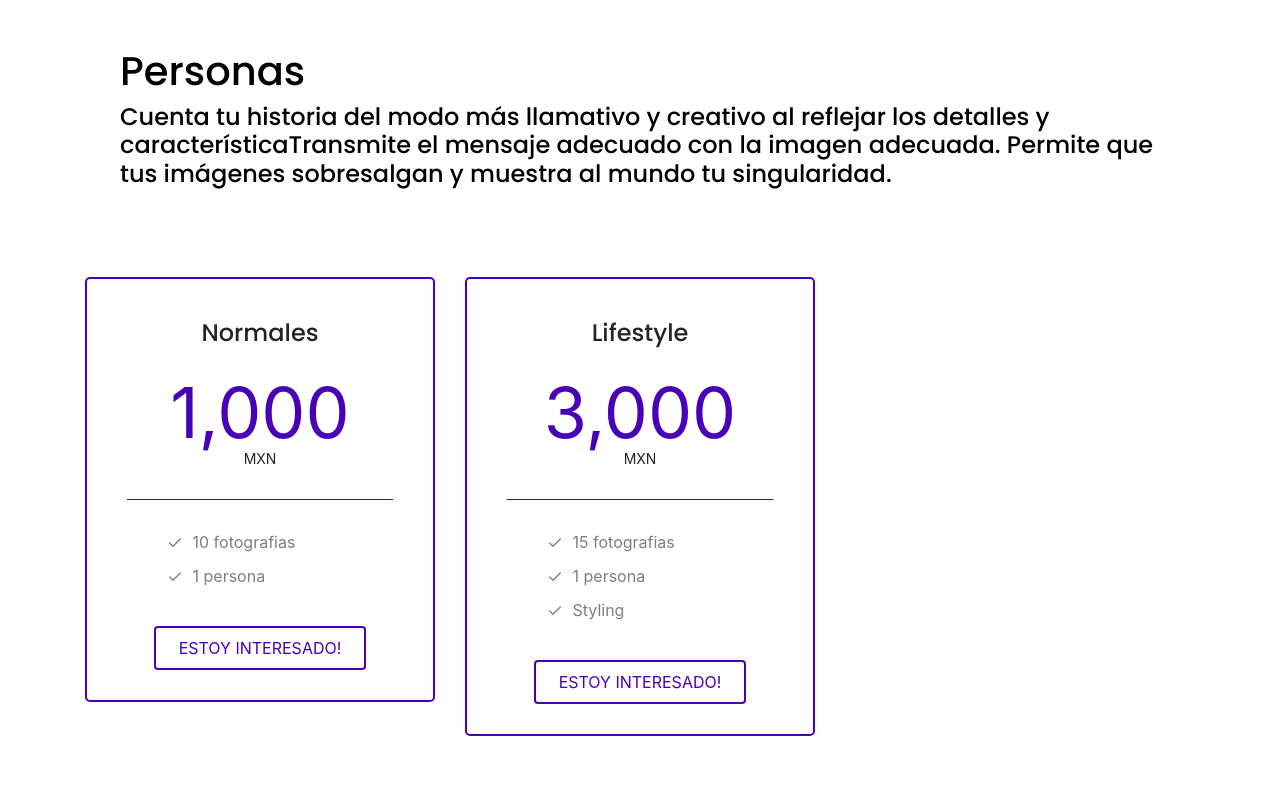
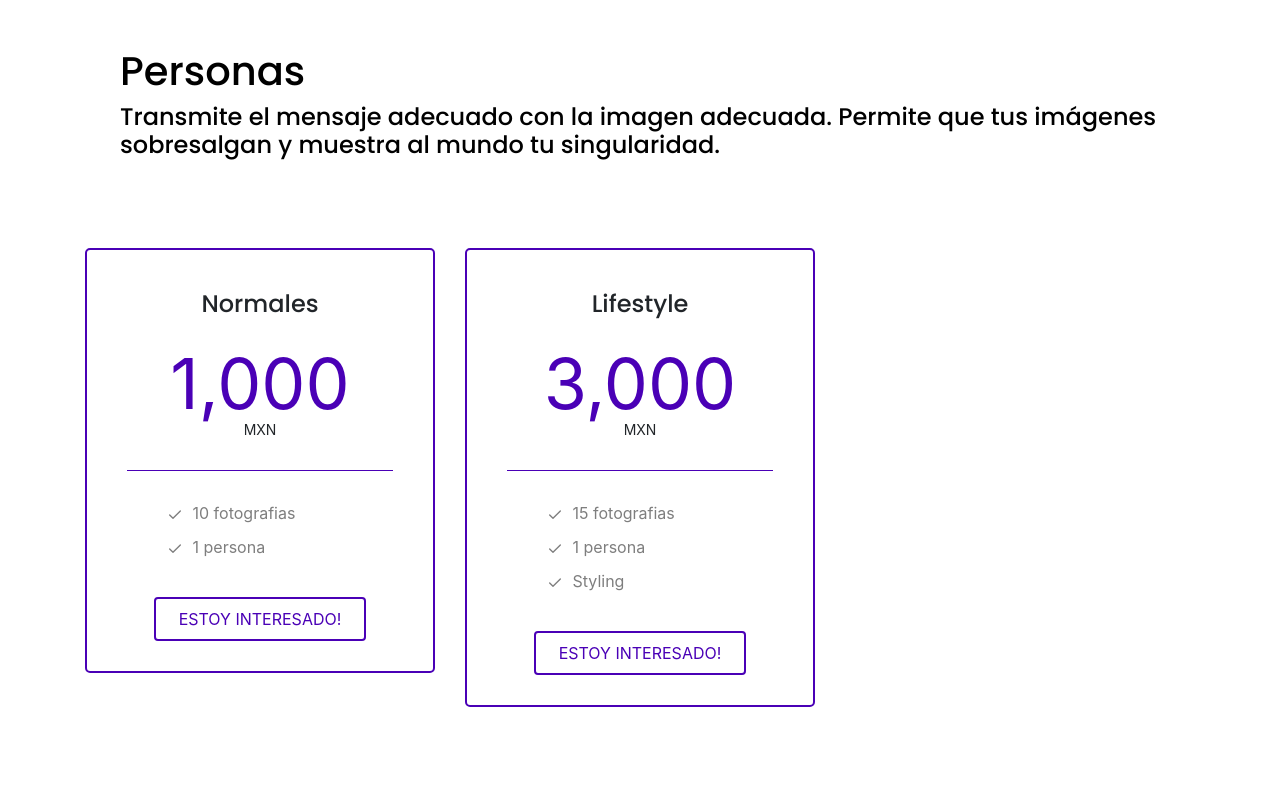
Before and after one commit to jvisoso8/Point, a Gatsby site: page /Servicios/Fotografia in a window 1280 px wide. Shown: the part 3495-4280 px from the top of the page. Built offline with nearby package versions, Linux system fonts and the light colour scheme; Gatsby itself is replaced by a stand-in of ours.

Commit message:
fix error ortografia fotografia

```diff
--- a/src/pages/Servicios/Fotografia.js
+++ b/src/pages/Servicios/Fotografia.js
@@ -331,8 +331,7 @@
             <main id="#Personas" className="page-wrapper">
                 <div className="container" style={{color:"#000", paddingLeft:"50px",paddingTop:"50px", textAlign:"left"}} >
                     <h1>Personas</h1>
-                    <h4>Cuenta tu historia del modo más llamativo y creativo al reflejar los detalles
-                        y característicaTransmite el mensaje adecuado con la imagen adecuada.
+                    <h4>Transmite el mensaje adecuado con la imagen adecuada.
                         Permite que tus imágenes sobresalgan y muestra al mundo tu singularidad.</h4>
                 </div>
                 {/* Start Pricing Tbale Area  */}
```
